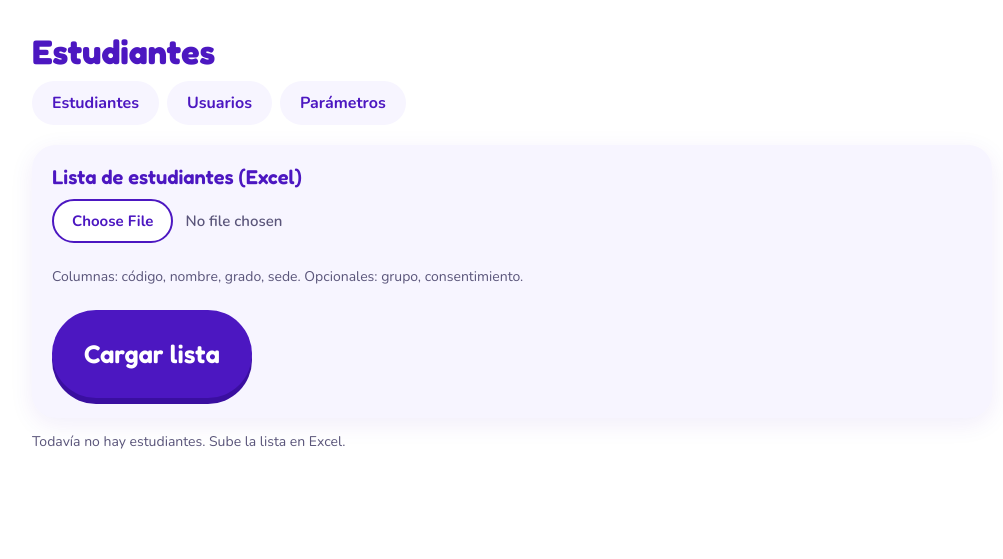
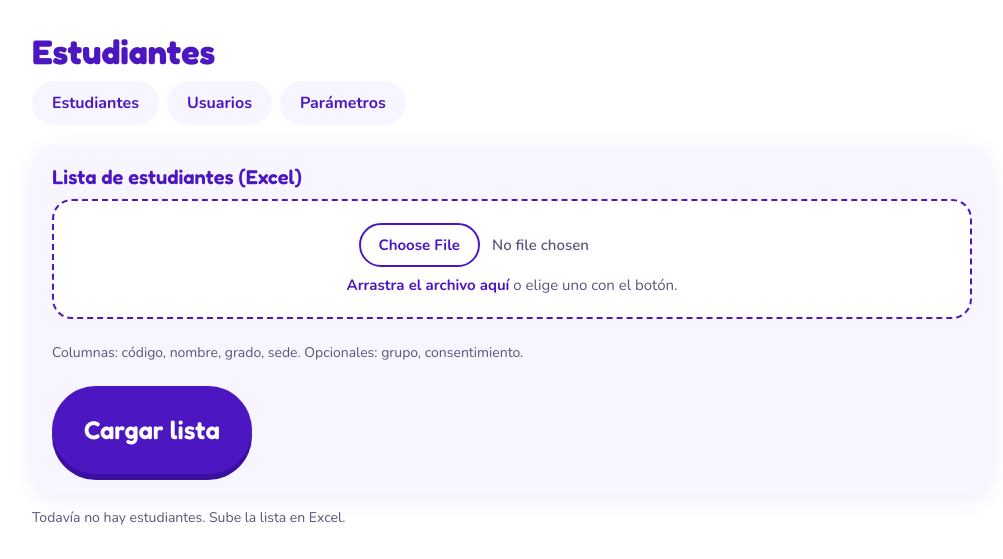
Before and after one commit to K4zzu/Nutripae, a Python web app: template nutripae/web/templates/admin_estudiantes.html in a window 1280 px wide. Shown: the top 559 px of the page, without its empty margins (128-1131 px from the left). Run offline with Jinja, Linux system fonts and the light colour scheme; the template is opened without the code that fills it, so the values that code supplies are empty.

Commit message:
feat: arrastrar y soltar la lista de estudiantes en la carga
Co-Authored-By: Claude Fable 5.1 <noreply@anthropic.com>
Claude-Session: https://claude.ai/code/session_01GhsAn2iHXmHrw15rvBmFGW

```diff
--- /dev/null
+++ b/nutripae/web/static/admin_estudiantes.js
@@ -0,0 +1,35 @@
+// Arrastrar y soltar la lista de estudiantes sobre la zona de carga.
+(function () {
+  const zona = document.getElementById("zona-arrastre");
+  const entrada = document.getElementById("archivo");
+  const nombre = document.getElementById("archivo-nombre");
+  if (!zona || !entrada) return;
+
+  function mostrar() {
+    const f = entrada.files && entrada.files[0];
+    nombre.hidden = !f;
+    nombre.textContent = f ? `Archivo listo: ${f.name}` : "";
+  }
+
+  ["dragenter", "dragover"].forEach((ev) => zona.addEventListener(ev, (e) => {
+    e.preventDefault();
+    zona.classList.add("np-arrastrando");
+  }));
+  ["dragleave", "drop"].forEach((ev) => zona.addEventListener(ev, () => zona.classList.remove("np-arrastrando")));
+  zona.addEventListener("drop", (e) => {
+    e.preventDefault();
+    const archivos = e.dataTransfer && e.dataTransfer.files;
+    if (!archivos || !archivos.length) return;
+    const f = archivos[0];
+    if (!/\.xlsx$/i.test(f.name)) {
+      nombre.hidden = false;
+      nombre.textContent = "Solo se aceptan archivos de Excel (.xlsx).";
+      return;
+    }
+    const dt = new DataTransfer();
+    dt.items.add(f);
+    entrada.files = dt.files;
+    mostrar();
+  });
+  entrada.addEventListener("change", mostrar);
+})();
--- a/nutripae/web/static/app.css
+++ b/nutripae/web/static/app.css
@@ -225,6 +225,12 @@ body { margin: 0; background: var(--bg); }
 .np-admin-carga input[type="file"] { font: 600 15px var(--sans); color: var(--tinta2); }
 .np-admin-carga input[type="file"]::file-selector-button { margin-right: 12px; min-height: 44px; padding: 0 18px; border-radius: 999px;
   border: 2px solid var(--morado); background: var(--surf); color: var(--morado); font: 700 15px var(--sans); cursor: pointer; }
+.np-admin-zona { align-self: stretch; display: flex; flex-direction: column; gap: 8px; align-items: center; padding: 22px 18px;
+  border: 2px dashed var(--morado); border-radius: 20px; background: var(--surf); text-align: center; transition: background .15s, border-color .15s; }
+.np-admin-zona.np-arrastrando { background: var(--morado-claro); border-style: solid; }
+.np-admin-zona-texto { margin: 0; font-size: 15px; color: var(--tinta2); }
+.np-admin-zona-texto strong { color: var(--morado); }
+.np-admin-zona-nombre { margin: 0; font-weight: 700; color: var(--verde-oscuro); }
 .np-admin-sede h2 { margin: 0 0 4px; font-size: 26px; font-weight: 700; }
 .np-admin-sede h3 { margin: 18px 0 6px; font-size: 18px; font-weight: 600; color: var(--tinta2); }
 .np-admin-tabla { width: 100%; border-collapse: collapse; }
--- a/nutripae/web/templates/admin_estudiantes.html
+++ b/nutripae/web/templates/admin_estudiantes.html
@@ -10,7 +10,11 @@
 
   <form method="post" action="/admin/estudiantes/cargar" enctype="multipart/form-data" class="np-card np-admin-carga">
     <label for="archivo">Lista de estudiantes (Excel)</label>
-    <input id="archivo" name="archivo" type="file" accept=".xlsx" required>
+    <div id="zona-arrastre" class="np-admin-zona">
+      <input id="archivo" name="archivo" type="file" accept=".xlsx" required>
+      <p class="np-admin-zona-texto"><strong>Arrastra el archivo aquí</strong> o elige uno con el botón.</p>
+      <p id="archivo-nombre" class="np-admin-zona-nombre" role="status" hidden></p>
+    </div>
     <p class="np-sub">Columnas: código, nombre, grado, sede. Opcionales: grupo, consentimiento.</p>
     <button type="submit" class="np-btn">Cargar lista</button>
   </form>
@@ -60,4 +64,5 @@
   <p class="np-sub">Todavía no hay estudiantes. Sube la lista en Excel.</p>
   {% endfor %}
 </main>
+<script src="/static/admin_estudiantes.js"></script>
 {% endblock %}
```
Also changed, not shown: tests/test_students.py (+7 -0 lines).
